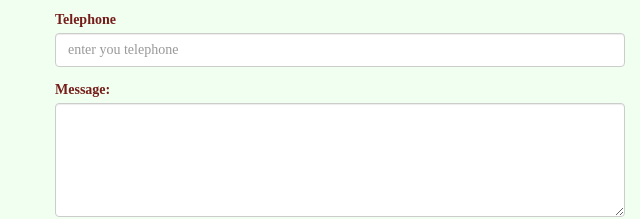
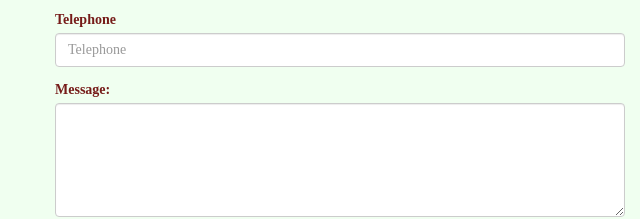
Before and after one commit to KemoAli/KemoAli.github.io, a plain HTML site: page index.html in a window 1280 px wide. Shown: the part 498-717 px from the top of the page, 0-640 px from the left. Drawn offline with Linux system fonts and the light colour scheme.

Commit message:
Just made a minor changes to the form

```diff
--- a/index.html
+++ b/index.html
@@ -66,7 +66,7 @@
 
                 <div class="form-group">
                     <label>Telephone</label>
-                    <input class="form-control" placeholder="enter you telephone"> </input>
+                    <input class="form-control" placeholder="Telephone"> </input>
                 </div>
 
                 <div class="form-group">
```
